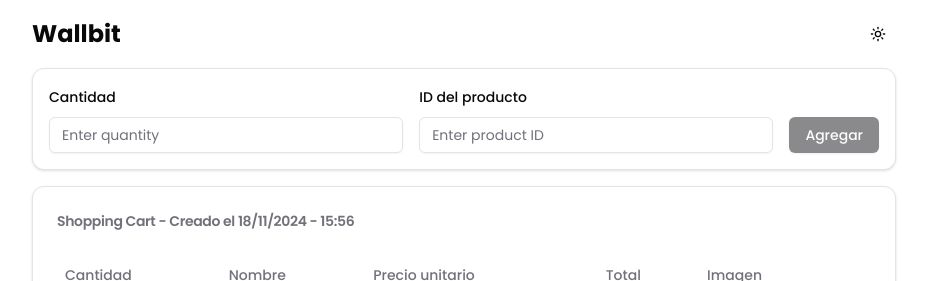
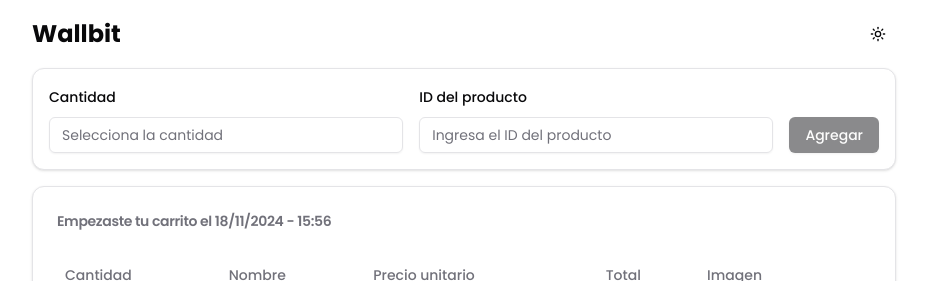
Before and after one commit to solisjoaquin/wallbit-challenge, a Next.js app: page / in a window 1280 px wide. Shown: the top 281 px of the page, without its empty margins (176-1103 px from the left). Built offline with nearby package versions, Linux system fonts and the light colour scheme.

Commit message:
change wordings

```diff
--- a/app/page.tsx
+++ b/app/page.tsx
@@ -229,7 +229,7 @@
                 min="1"
                 value={quantity}
                 onChange={(e) => setQuantity(e.target.value)}
-                placeholder="Enter quantity"
+                placeholder="Selecciona la cantidad"
               />
             </div>
             <div className="flex-1 space-y-2 w-full">
@@ -242,7 +242,7 @@
                 min="1"
                 value={productId}
                 onChange={(e) => setProductId(e.target.value)}
-                placeholder="Enter product ID"
+                placeholder="Ingresa el ID del producto"
               />
             </div>
             <Button
@@ -280,7 +280,7 @@
       <Card>
         <CardHeader>
           <CardTitle className="text-sm text-muted-foreground">
-            Shopping Cart - Creado el {creationDate}
+            Empezaste tu carrito el {creationDate}
           </CardTitle>
         </CardHeader>
         <CardContent>
```
